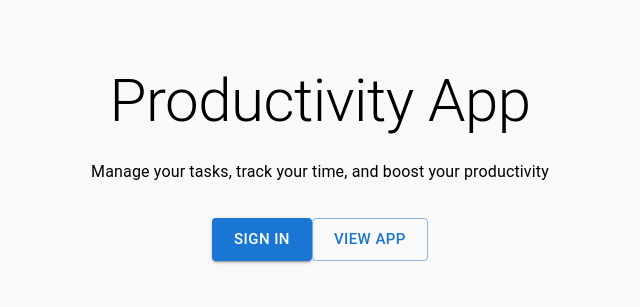
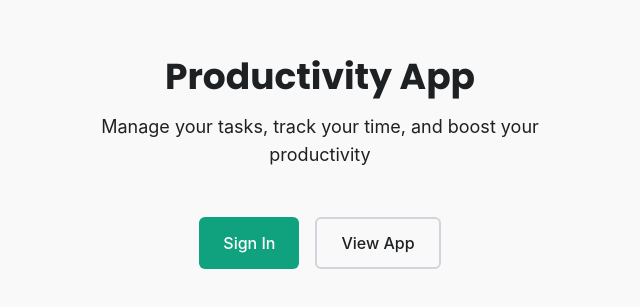
Before and after one commit to void0xf/ProductivityApp, a Next.js app: page / in a window 1280 px wide. Shown: the part 237-544 px from the top of the page, without its empty margins (320-960 px from the left). Built offline with nearby package versions, Linux system fonts and the light colour scheme.

Commit message:
chore(dependencies): update package-lock.json and package.json, remove unused dependencies, and upgrade several packages

```diff
--- a/package.json
+++ b/package.json
@@ -23,7 +23,6 @@
     "react-dom": "^18.2.0",
     "react-firebase-hooks": "^5.1.1",
     "react-icons": "^4.12.0",
-    "react-scripts": "5.0.1",
     "react-spring": "^9.7.3",
     "react-swipeable": "^7.0.1",
     "recharts": "^2.10.3",
--- a/src/app/page.tsx
+++ b/src/app/page.tsx
@@ -2,47 +2,30 @@
 
 import React from "react";
 import { useRouter } from "next/navigation";
-import { Button, Typography, Box, Container } from "@mui/material";
 
 export default function Home() {
   const router = useRouter();
 
   return (
-    <Container
-      maxWidth="sm"
-      sx={{
-        display: "flex",
-        flexDirection: "column",
-        alignItems: "center",
-        justifyContent: "center",
-        minHeight: "100vh",
-        textAlign: "center",
-        py: 4,
-      }}
-    >
-      <Typography variant="h2" component="h1" gutterBottom>
-        Productivity App
-      </Typography>
-      <Typography variant="subtitle1" sx={{ mb: 4 }}>
+    <div className="flex flex-col items-center justify-center min-h-screen px-4 py-16 text-center bg-bkg text-textcolor">
+      <h1 className="text-4xl font-bold mb-4 font-sans">Productivity App</h1>
+      <p className="text-lg mb-12 max-w-md">
         Manage your tasks, track your time, and boost your productivity
-      </Typography>
-      <Box sx={{ "& > *": { m: 1 } }}>
-        <Button
-          variant="contained"
-          size="large"
-          color="primary"
+      </p>
+      <div className="flex flex-wrap gap-4 justify-center">
+        <button
           onClick={() => router.push("/auth")}
+          className="px-6 py-3 rounded-md bg-acent text-white font-medium transition-all hover:opacity-90"
         >
           Sign In
-        </Button>
-        <Button
-          variant="outlined"
-          size="large"
+        </button>
+        <button
           onClick={() => router.push("/app")}
+          className="px-6 py-3 rounded-md border-2 border-bordercolor bg-transparent text-textcolor font-medium transition-all hover:bg-bordercolor/10"
         >
           View App
-        </Button>
-      </Box>
-    </Container>
+        </button>
+      </div>
+    </div>
   );
 }
--- a/src/components/statistics/statisticsTabToday.component.jsx
+++ b/src/components/statistics/statisticsTabToday.component.jsx
@@ -1,28 +1,45 @@
-import React, { useContext } from 'react';
-import { LineChart, Line, CartesianGrid, XAxis, YAxis, Tooltip, ResponsiveContainer } from 'recharts';
-import { TasksContext } from '../../contexts/tasks.context';
-import { getTasksForThatTime, getTasksForToday } from '../../utils/task.utils';
-import CustomTooltip from './customTooltip.component';
+import React, { useContext } from "react";
+import {
+  LineChart,
+  Line,
+  CartesianGrid,
+  XAxis,
+  YAxis,
+  Tooltip,
+  ResponsiveContainer,
+} from "recharts";
+import { TasksContext } from "../../contexts/tasks.context";
+import { getTasksForThatTime, getTasksForToday } from "../../utils/task.utils";
+import CustomTooltip from "./customTooltip.component";
 
 const StatisticsTabToday = () => {
   const { state } = useContext(TasksContext);
+  console.log("CompletedTasks in Statistics:", state.completedTask);
   const todayTasks = getTasksForToday(state.completedTask);
+  console.log("Today's completed tasks:", todayTasks);
   const chartData = {};
 
   todayTasks.forEach((task) => {
-    const tasksCompletedInThatTime = getTasksForThatTime(todayTasks, task.taskDoneDate);
-    chartData[`${task.taskDoneDate.toLocaleTimeString('PL-pl', {hour: '2-digit', minute: '2-digit'})}`] = tasksCompletedInThatTime.length;
+    const tasksCompletedInThatTime = getTasksForThatTime(
+      todayTasks,
+      task.taskDoneDate
+    );
+    chartData[
+      `${task.taskDoneDate.toLocaleTimeString("PL-pl", {
+        hour: "2-digit",
+        minute: "2-digit",
+      })}`
+    ] = tasksCompletedInThatTime.length;
   });
 
   const data = Object.entries(chartData).map(([key, value]) => ({
     Time: key,
-    TasksDone: value
+    TasksDone: value,
   }));
 
-
   return (
-    <div className='flex flex-col'>
-      <div className='relative right-6'>
+    <div className="flex flex-col">
+      <div className="relative right-6">
         <ResponsiveContainer width="100%" height={400}>
           <LineChart data={data}>
             <Line type="monotone" dataKey="TasksDone" stroke="#aaaaaa" />
@@ -33,8 +50,7 @@ const StatisticsTabToday = () => {
           </LineChart>
         </ResponsiveContainer>
       </div>
-      <div className='flex justify-center items-center text-center'>
-      </div>
+      <div className="flex justify-center items-center text-center"></div>
     </div>
   );
 };
--- a/src/components/statistics/statisticsTabWeek.component.jsx
+++ b/src/components/statistics/statisticsTabWeek.component.jsx
@@ -19,13 +19,23 @@ import CustomTooltip from "./customTooltip.component";
 const StatisticsTabWeek = () => {
   const { state } = useContext(TasksContext);
   const today = new Date();
-  const weekOldTasks = state.completedTask.filter(
-    (task) =>
-      task.taskDoneDate >=
-      new Date(today.getFullYear(), today.getMonth(), today.getDate() - 7)
-  );
 
-  const [finalchar, setfinalchar] = useState();
+  console.log("All completed tasks:", state.completedTask);
+
+  // Get tasks from the last 7 days
+  const weekOldTasks = state.completedTask.filter((task) => {
+    if (!task.taskDoneDate) return false;
+
+    const taskDate = new Date(task.taskDoneDate);
+    const weekAgo = new Date();
+    weekAgo.setDate(today.getDate() - 7);
+
+    return taskDate >= weekAgo;
+  });
+
+  console.log("Week old tasks:", weekOldTasks);
+
+  const [finalchar, setfinalchar] = useState([]);
   const chartData = {};
 
   useEffect(() => {
@@ -33,11 +43,24 @@ const StatisticsTabWeek = () => {
       weekday: "long",
     };
 
+    // Initialize the chart data with all days of the week
+    const last7Days = [];
+    for (let i = 6; i >= 0; i--) {
+      const day = new Date();
+      day.setDate(day.getDate() - i);
+      last7Days.push(day);
+      chartData[day.toLocaleDateString("en-EN", options)] = 0;
+    }
+
+    // Count tasks completed on each day
     weekOldTasks.forEach((task) => {
-      const day = task.taskDoneDate;
-      const tasksCompletedThatDay = getTaskForDate(state.completedTask, day);
-      chartData[day.toLocaleDateString("en-EN", options)] =
-        tasksCompletedThatDay.length;
+      if (!task.taskDoneDate) return;
+
+      const day = new Date(task.taskDoneDate);
+      const dayString = day.toLocaleDateString("en-EN", options);
+
+      // Increment the count for this day
+      chartData[dayString] = (chartData[dayString] || 0) + 1;
     });
 
     const data = Object.entries(chartData).map(([key, value]) => ({
@@ -45,8 +68,9 @@ const StatisticsTabWeek = () => {
       TasksDone: value,
     }));
 
+    console.log("Chart data:", data);
     setfinalchar(data);
-  }, [state.completedTask]);
+  }, [state.completedTask, weekOldTasks]);
 
   return (
     <div className="flex flex-col">
--- a/src/contexts/tasks.context.jsx
+++ b/src/contexts/tasks.context.jsx
@@ -121,6 +121,12 @@ const taskReducer = (state, action) => {
     case "MARK_TASK_AS_DONE":
       const completedTask = getTaskFromID(state.tasks, action.payload);
       completedTask["taskDoneDate"] = new Date();
+      console.log("Marking task as done:", completedTask);
+      console.log("Current completed tasks:", state.completedTask);
+      console.log("New completed tasks:", [
+        ...state.completedTask,
+        completedTask,
+      ]);
       return {
         ...state,
         completedTask: [...state.completedTask, completedTask],
--- a/src/utils/task.utils.jsx
+++ b/src/utils/task.utils.jsx
@@ -25,9 +25,16 @@ export const getTasksForToday = (
 ) => {
   const tasksForToday = [];
   const todayDate = new Date();
-  tasks.map((task) => {
-    if (compareDate(task.date, todayDate) && task.list == filter) {
-      tasksForToday.push(task);
+
+  // For statistics, we need to check taskDoneDate (for completed tasks)
+  // rather than the scheduled date
+  tasks.forEach((task) => {
+    const taskDate = task.taskDoneDate || task.date;
+    if (taskDate && compareDate(taskDate, todayDate)) {
+      // Only filter by list if it's not "None" and the task has a list
+      if (filter === "None" || task.list === filter) {
+        tasksForToday.push(task);
+      }
     }
   });
 
```
Also changed, not shown: 1 other file (tests, documents, lock files or other folders). Lines whose indentation alone changed are shown as unchanged.
